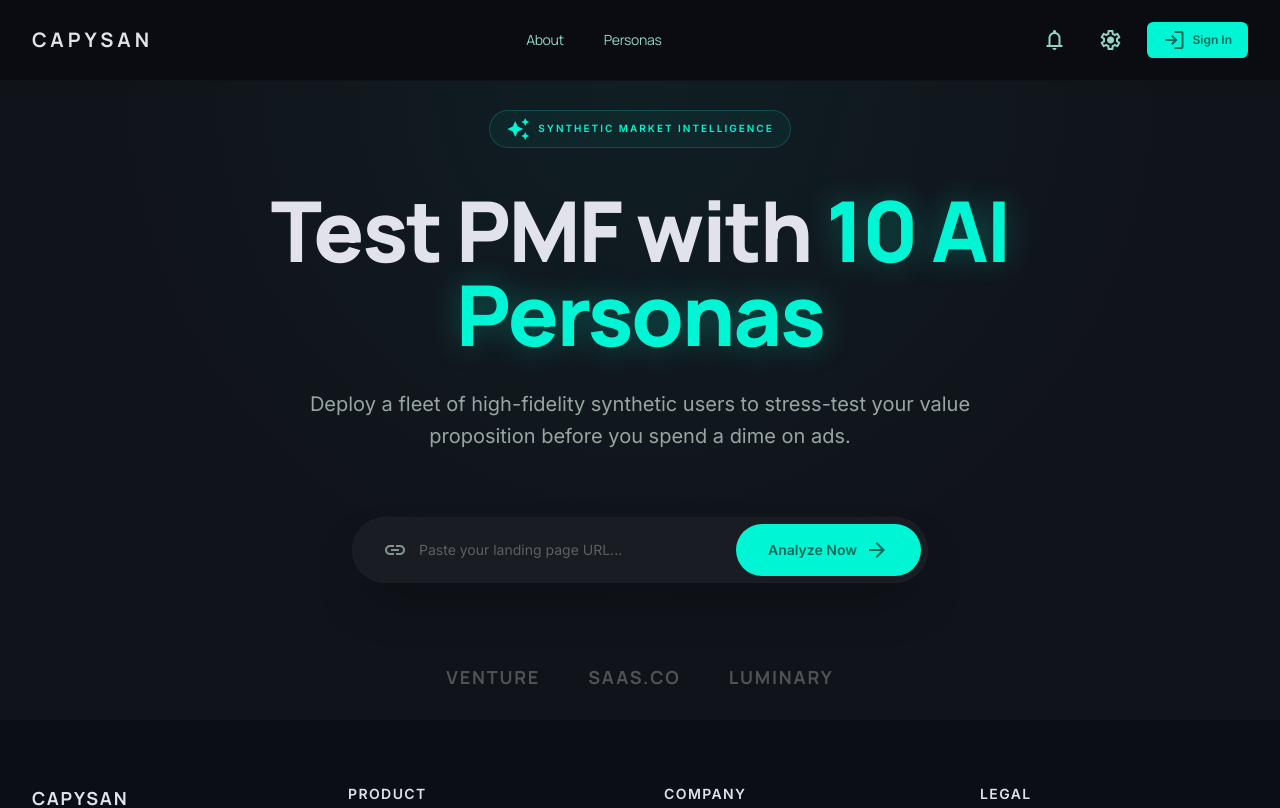
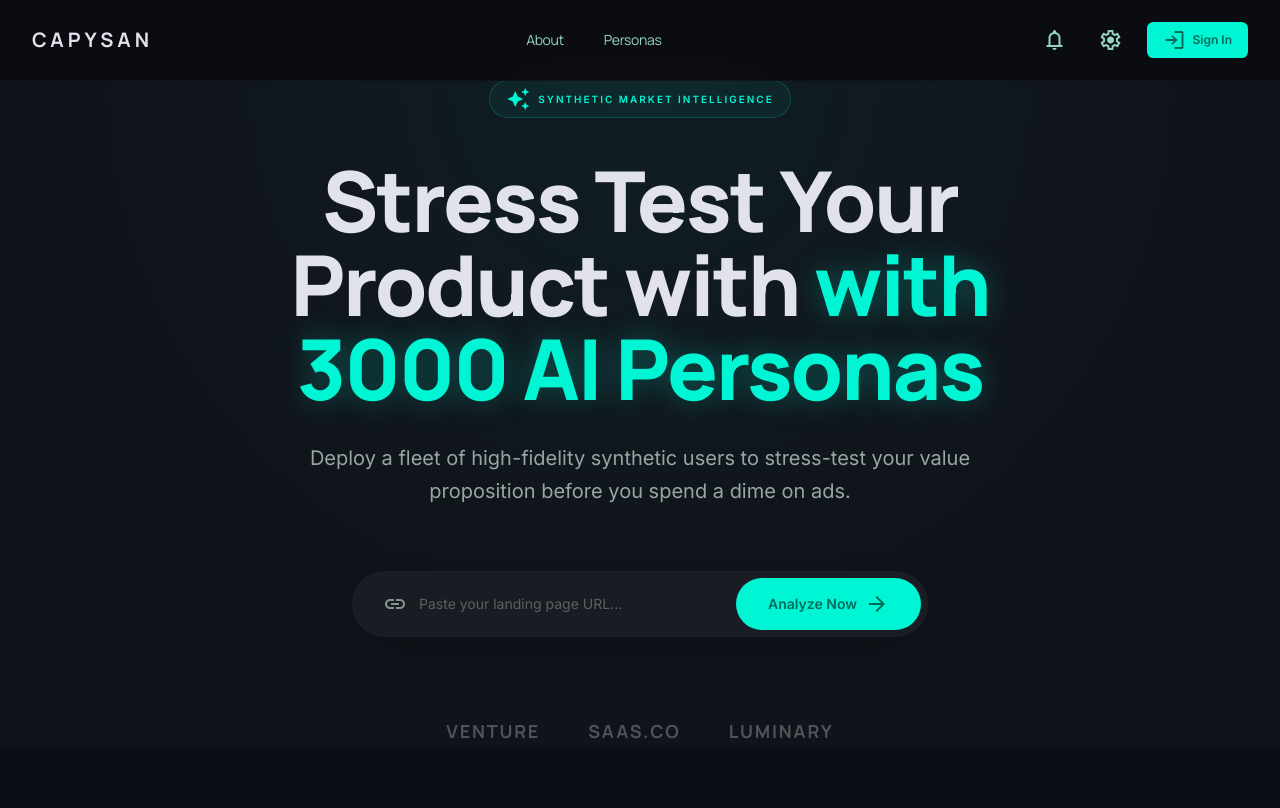
Before and after one commit to fwanggg/capy-world-frontend, a Next.js app: page / in a window 1280 px wide. Shown: the top 808 px of the page. Built offline with nearby package versions, Linux system fonts and the light colour scheme; no server answers.

Commit message:
Update HeroHeadline
Made-with: Cursor

```diff
--- a/src/components/landing/HeroHeadline.tsx
+++ b/src/components/landing/HeroHeadline.tsx
@@ -1,7 +1,7 @@
 export function HeroHeadline() {
   return (
     <h1 className="text-6xl md:text-[84px] font-extrabold font-headline text-on-surface tracking-tight mb-8 leading-[1]">
-      Test PMF with <span className="text-primary-container text-glow">10 AI Personas</span>
+      Stress Test Your Product with <span className="text-primary-container text-glow">with 3000 AI Personas</span>
     </h1>
   )
 }
```
